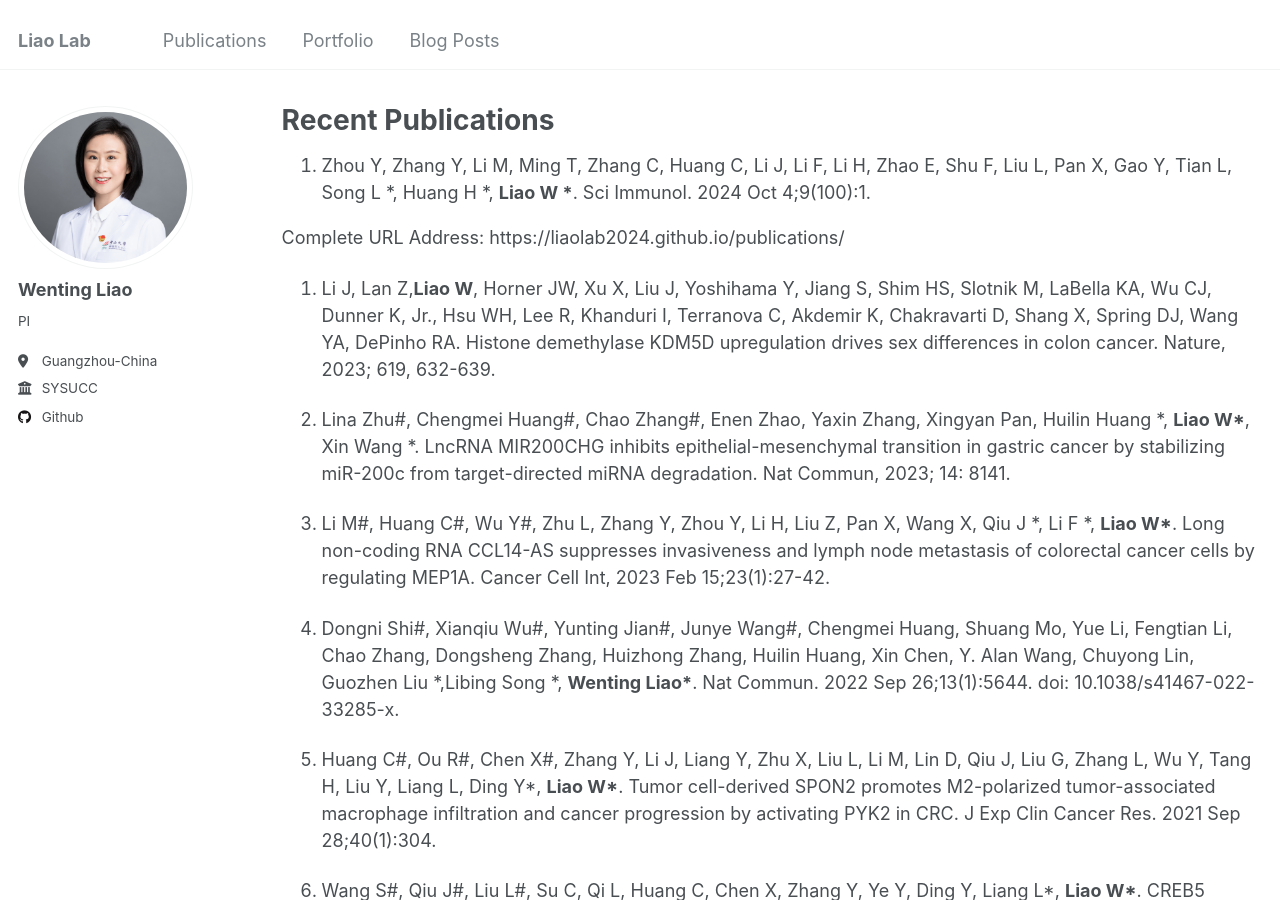
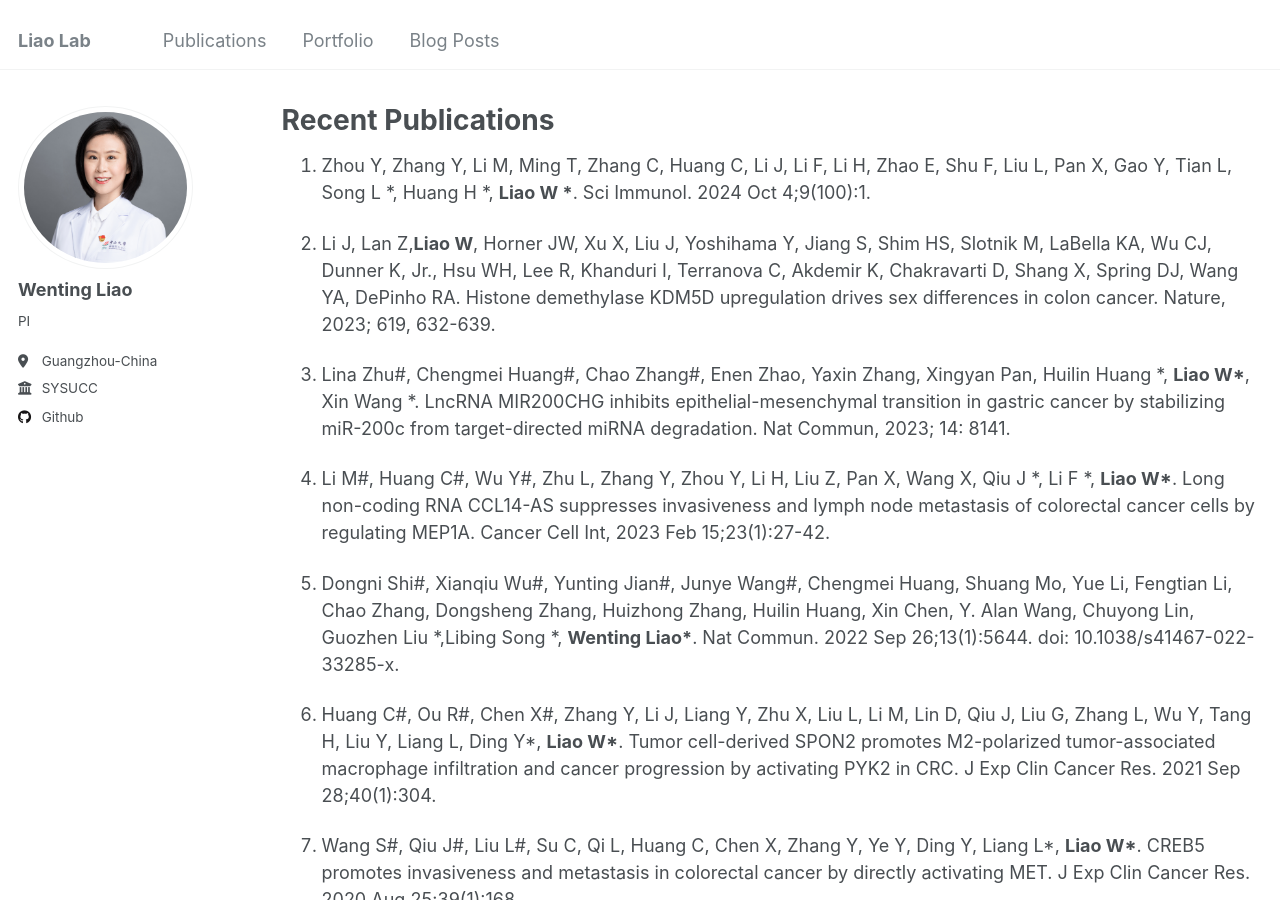
Before and after one commit to ImmunoTransLab/ImmunoTransLab, a Jekyll site: the page built from _pages/publications.md, in a window 1280 px wide and 900 px high. Built offline with Jekyll 4.4.1, drawn with Linux system fonts in a browser that asks for light colours.

Commit message:
Update publications.md

```diff
--- a/_pages/publications.md
+++ b/_pages/publications.md
@@ -9,7 +9,7 @@ author_profile: true
 
 1. Zhou Y, Zhang Y, Li M, Ming T, Zhang C, Huang C, Li J, Li F, Li H, Zhao E, Shu F, Liu L, Pan X, Gao Y, Tian L, Song L *, Huang H *, __Liao W *__. Sci Immunol. 2024 Oct 4;9(100):1.
 
-Complete URL Address: https://liaolab2024.github.io/publications/
+   [Complete URL Address]: https://liaolab2024.github.io/publications/
 
 
 2. Li J, Lan Z,<strong>Liao W</strong>, Horner JW, Xu X, Liu J, Yoshihama Y, Jiang S, Shim HS, Slotnik M, LaBella KA, Wu CJ, Dunner K, Jr., Hsu WH, Lee R, Khanduri I, Terranova C, Akdemir K, Chakravarti D, Shang X, Spring DJ, Wang YA, DePinho RA. Histone demethylase KDM5D upregulation drives sex differences in colon cancer. Nature, 2023; 619, 632-639.
```
